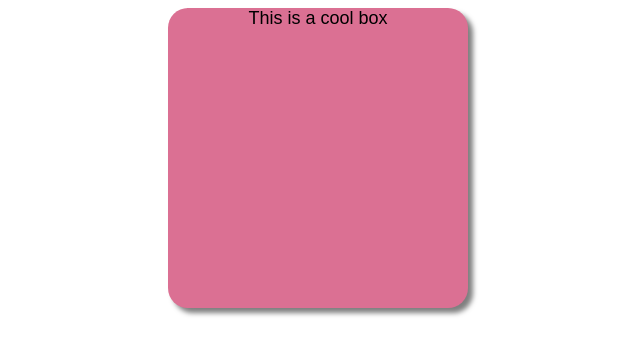
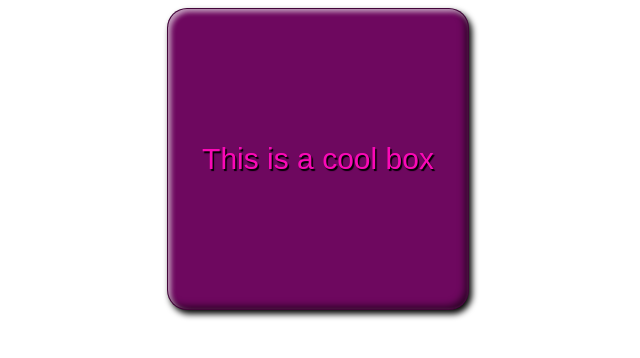
Before and after one commit to CarlosCarvalhoC/INF1206, a plain HTML site: page assignment3/part2/index.html in a window 1280 px wide. Shown: the whole page, without its empty margins (322-962 px from the left). Drawn offline with Linux system fonts and the light colour scheme.

Commit message:
Part 1 adjusted, part 2 finished

```diff
--- a/assignment3/part2/style.css
+++ b/assignment3/part2/style.css
@@ -9,9 +9,16 @@ div {
   margin-left: auto;
   margin-right: auto;
   text-align: center;
-  font-size: 18px;
-  background-color: palevioletred;
+  line-height:10;
+  font-size: 30px;
+  color: rgb(250, 9, 182);
+  text-shadow: 1.5px 1.5px 1px #000;
+  background-color: rgb(110, 8, 95);
+  border: 1px solid rgba(0,0,0,0.4);
   border-radius: 20px;
-  background-image: linear-gradient(to right bottom);
-  box-shadow: 5px 5px 5px rgba(0, 0, 0, 0.5);
+  background-image: linear-gradient(to right bottom, );
+  box-shadow:
+  inset 3px 3px 5px rgba(255, 255, 255, 0.6),
+  inset -3px -3px 7px rgba(0, 0, 0, 0.6),
+  3px 4px 6px black;
 }
```
Also changed, not shown: assignment3/part1/biog-download.html (+1 -0 lines).
